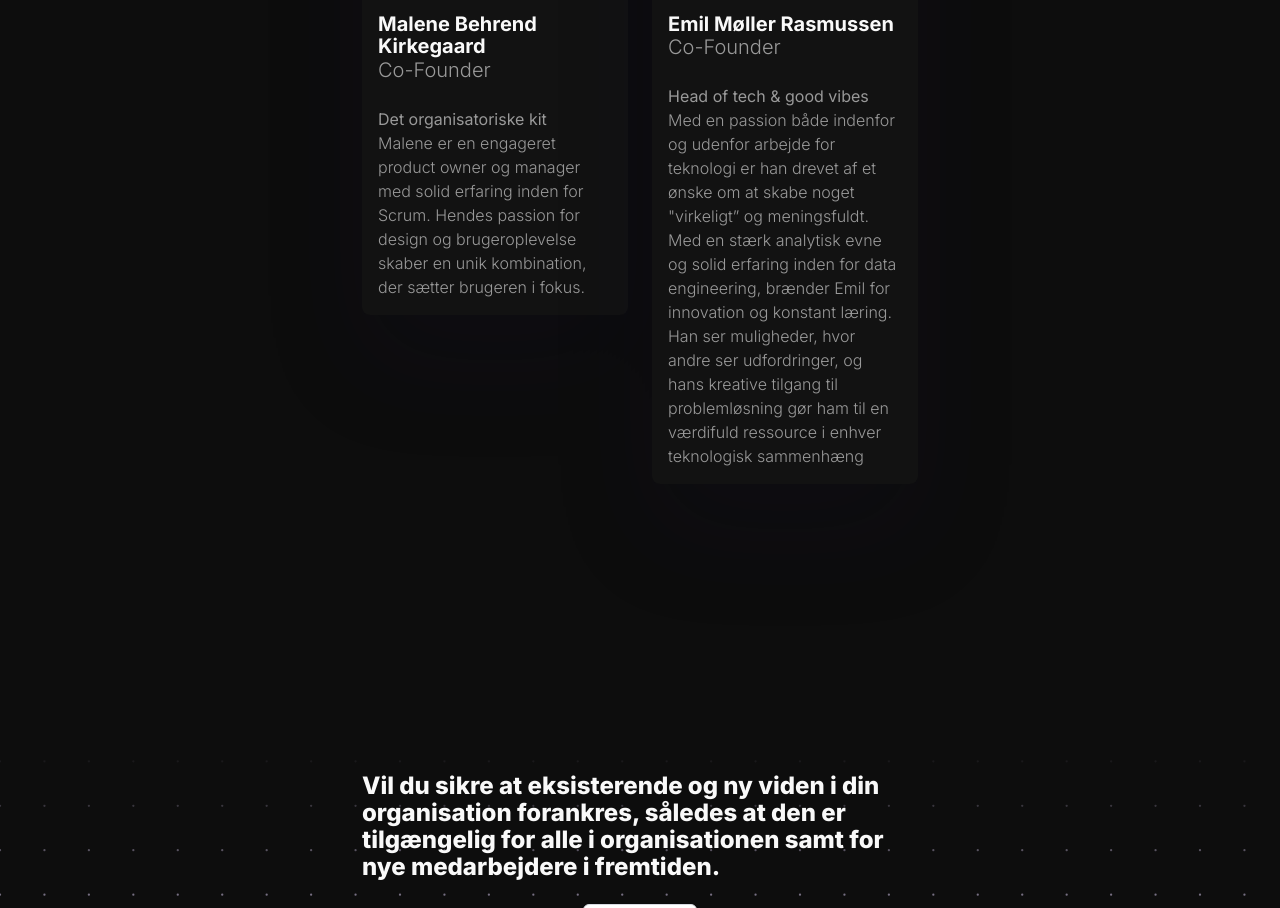
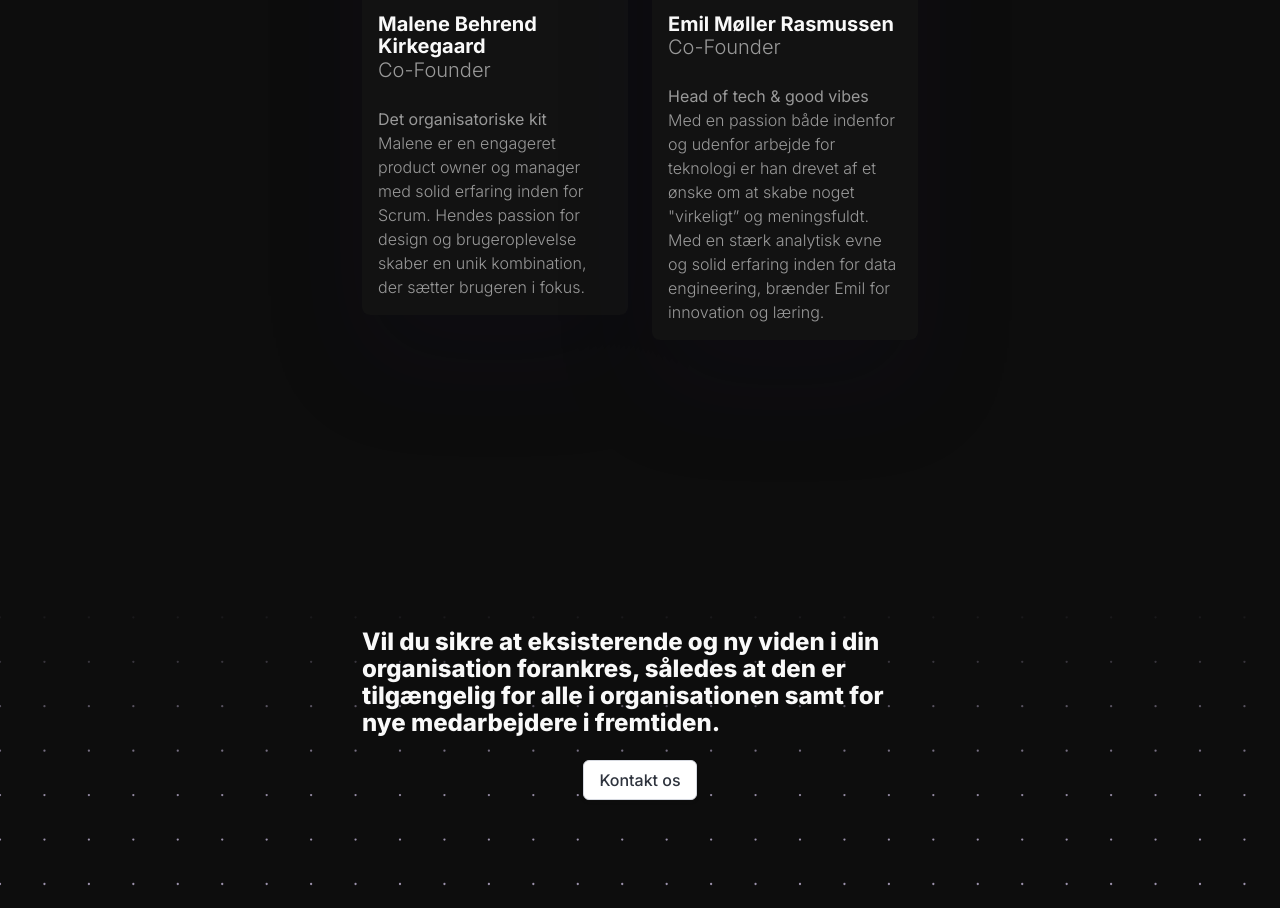
Before and after one commit to aiknowit/aiknowit.github.io, a plain HTML site: page index.html in a window 1280 px wide. Shown: the part 5088-5996 px from the top of the page. Drawn offline with nearby package versions, Linux system fonts and the light colour scheme.

Commit message:
Ændrer teksten for emil

```diff
--- a/index.html
+++ b/index.html
@@ -300,7 +300,7 @@
               <h1 class="has-text-weight-bold is-5 title mt-4">Emil Møller Rasmussen</h1>
               <h3 class="has-text-weight-light is-5 subtitle">Co-Founder</h3>
               <p class="is-size-6 has-text-weight-normal">Head of tech & good vibes</p>
-              <p class="has-text-weight-light">Med en passion både indenfor og udenfor arbejde for teknologi er han drevet af et ønske om at skabe noget "virkeligt” og meningsfuldt. Med en stærk analytisk evne og solid erfaring inden for data engineering, brænder Emil for innovation og konstant læring. Han ser muligheder, hvor andre ser udfordringer, og hans kreative tilgang til problemløsning gør ham til en værdifuld ressource i enhver teknologisk sammenhæng
+              <p class="has-text-weight-light">Med en passion både indenfor og udenfor arbejde for teknologi er han drevet af et ønske om at skabe noget "virkeligt” og meningsfuldt. Med en stærk analytisk evne og solid erfaring inden for data engineering, brænder Emil for innovation og læring.
               </p>
             </div>
             </div>
```
